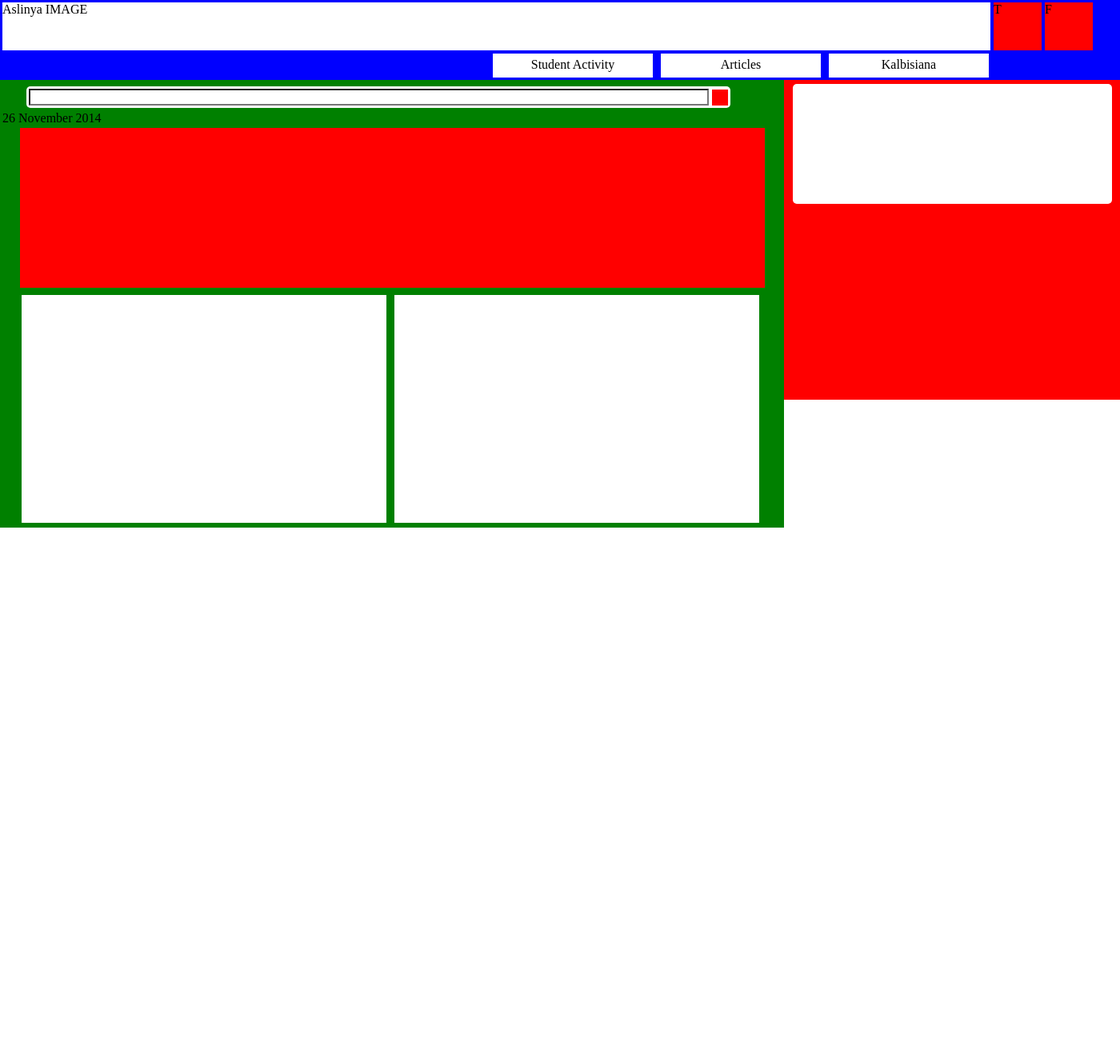
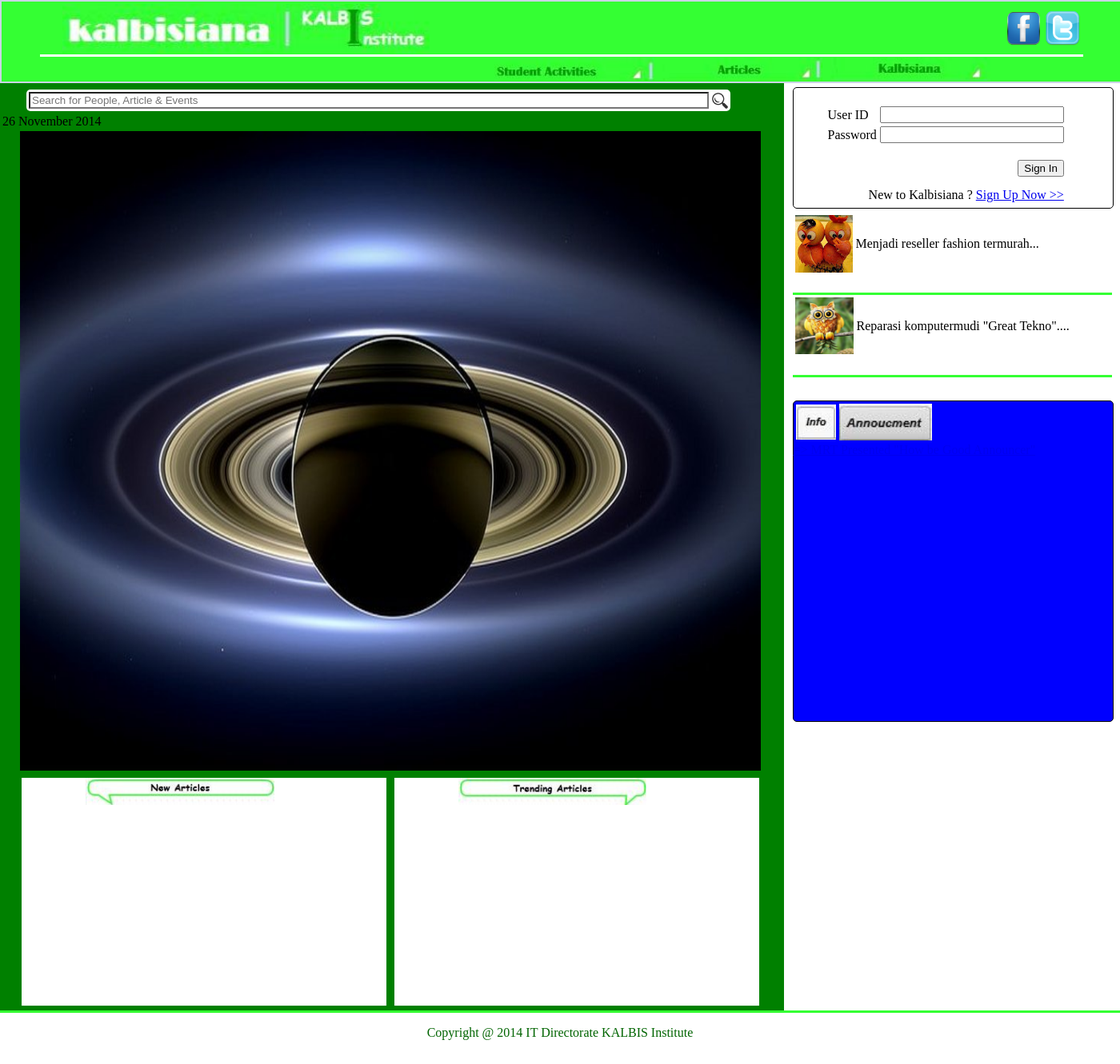
Before and after one commit to lisamelyani/Kalbisiana, a PHP site: page / in a window 1400 px wide. Shown: the whole page at 80% size. Before the commit the page ends 660 px from the top, so only its background shows below. Run offline with PHP 8.4, Linux system fonts and the light colour scheme.

Commit message:
progress 1

```diff
--- a/Css/Style.css
+++ b/Css/Style.css
@@ -3,9 +3,10 @@ body{
 }
 
 #outer_header{
-	background:blue;
+	background:#34ff33;
 	width:100%;
 	height:100px;
+	border: 2px solid #c9d5e3;
 }
 
 #outer_content{
@@ -15,15 +16,12 @@ body{
 }
 
 #logo{
-	background:white;
-	width:1235px;
+	width:1200px;
 	height:60px;
 }
 
-.twitter_fb{
-	background:red;
-	width:60px;
-	height:60px;
+#TabelHeader{
+	border-bottom: 3px solid white;
 }
 
 #header_menu{
@@ -31,9 +29,12 @@ body{
 	margin-left:600px;
 }
 
+#ImageLogo{
+	margin-left: 25px;
+}
+
 .outer_menu_list{
 	float:left;
-	background:white;
 	width:200px;
 	height:30px;
 	text-align:center;
@@ -52,7 +53,6 @@ body{
 
 #outer_kanan{
 	width:30%;
-	background:red;
 	height:400px;
 }
 
@@ -77,13 +77,11 @@ body{
 
 #icon_search{
 	width:30%;
-	background:yellow;
 }
 
 #iconnya{
 	width:20px;
 	height:20px;
-	background:red;
 }
 
 #form_login{
@@ -92,12 +90,34 @@ body{
 	height:150px;
 	border-radius:5px;
 	margin:5px 0 0 2.5%;
+	border:1px solid #000;
+}
+
+#content_right{
+	width:95%;
+	background:white;
+	height:230px;
+	border-radius:5px;
+	margin:5px 0 0 2.5%;
+}
+
+.line1{
+	border-top: 3px solid #34ff33;
+	border-bottom: 3px solid #34ff33;
+	height:100px;
+}
+
+
+.line{
+	height:100px;
+}
+
+#line2{
+	height: 71px;
+	width: 73px;
 }
 
 #slide_images{
-	width:95%;
-	height:200px;
-	background:red;
 	margin-left:2.5%;
 }
 
@@ -114,3 +134,69 @@ body{
 	height:95%;
 	margin: 1% 0 0 1%;
 }
+
+#artikel{
+	float:left;
+	margin-left: 80px;
+	height:12%;
+}
+
+#artikel1{
+	float:left;
+	margin-left: 80px;
+	height:50%;
+}
+
+#insert_login{
+	float: left;
+	margin-left: 30px;
+}
+
+#btn_login{
+	float: right;
+	margin-right: 30px ;
+	width: 120px;
+	height: 20%;
+}
+
+
+#sign_up{
+	float: left;
+	margin-left: 30px;
+
+}
+
+.LoginInput{
+	width:230px;
+}
+#footer{
+	clear: both;
+	height: 2em;
+	margin: 0;
+	padding: 1em;
+	text-align: center;
+	border-top: 3px solid #34ff33;
+	color: #006400;
+}
+
+#insert_login table{
+	margin-top: 20px;
+	margin-left: 10px;
+}
+
+#TombolSignIn{
+	height: 40px;
+}
+
+#SignUp{
+	height: 30px;
+}
+
+#info{
+	width:95%;
+	background:blue;
+	height:400px;
+	border-radius:5px;
+	margin:5px 0 0 2.5%;
+	border:1px solid #000;
+}
--- /dev/null
+++ b/footer.php
@@ -0,0 +1,4 @@
+<!--footer-->
+		<div id="footer">Copyright @ 2014 IT Directorate KALBIS Institute</div>
+	</body>
+<html>
--- /dev/null
+++ b/header.php
@@ -0,0 +1,50 @@
+<!-- Header --->
+		<div id="outer_header">
+			<!-- Logo -->
+			<center>
+				<table id="TabelHeader">
+					<tr>
+						<td>
+							<div id="logo">
+								<img id="ImageLogo" src="css/images/logo.jpg" height="62px">
+							</div>
+						</td>
+						<td>
+							<a href="https://www.facebook.com/"><img src="css/images/fb.png" width="45px"></a>
+						</td>
+						<td>
+							<a href="https://www.twitter.com/"><img src="css/images/twitter.png" width="45px"></a>
+						</td>
+					</tr>
+				</table>
+			</center>
+			<!-- Menu -->
+			<table>
+				<tr>
+					<td>
+						<div id="outer_menu">
+							<table>
+								<tr>
+									<td>
+										<div id="header_menu">
+											<div class="outer_menu_list">
+												<a href ="#"><img src="css/images/student_menu.jpg" width="100%"></a>
+												<!--<p class="menu_list">Student Activity</p>-->
+											</div>
+											<div class="outer_menu_list">
+												<a href ="#"><img src="css/images/artikel_menu.jpg" width="100%"></a>
+												<!--<p class="menu_list">Articles</p>-->
+											</div>
+											<div class="outer_menu_list">
+												<a href ="#"><img src="css/images/kalbisiana_menu.jpg" width="100%"></a>
+												<!--<p class="menu_list">Kalbisiana</p>-->
+											</div>
+										</div>
+									</td>
+								</tr>
+							</table>
+						</div>
+					</td>
+				</tr>
+			</table>
+		</div>
--- a/index.php
+++ b/index.php
@@ -3,55 +3,7 @@
 		<link type="text/css" rel="stylesheet" href="Css/Style.css" />
 	</head>
 	<body>
-		<!-- Header --->
-		<div id="outer_header">
-			<!-- Logo -->
-			<table>
-				<tr>
-					<td>
-						<div id="logo">
-							Aslinya IMAGE <!-- Icon Kalbisiana -->
-						</div>
-					</td>
-					<td>
-						<div class="twitter_fb">
-							T <!-- Icon Twitter -->
-						</div>
-					</td>
-					<td>
-						<div class="twitter_fb">
-							F <!-- Icon Facebook -->
-						</div>
-					</td>
-				</tr>
-			</table>
-			<!-- Menu -->
-			<table>
-				<tr>
-					<td>
-						<div id="outer_menu">
-							<table>
-								<tr>
-									<td>
-										<div id="header_menu">
-											<div class="outer_menu_list">
-												<p class="menu_list">Student Activity</p>
-											</div>
-											<div class="outer_menu_list">
-												<p class="menu_list">Articles</p>
-											</div>
-											<div class="outer_menu_list">
-												<p class="menu_list">Kalbisiana</p>
-											</div>
-										</div>
-									</td>
-								</tr>
-							</table>
-						</div>
-					</td>
-				</tr>
-			</table>
-		</div>
+		<?php require_once("header.php"); ?>
 
 		<!-- Content -->
 		<div id="outer_content">
@@ -68,13 +20,14 @@
 										<tr>
 											<td>
 												<div id="outer_input_text_search">
-													<input type="text" id="input_text_search"/>
+													<input type="text" id="input_text_search" placeholder="Search for People, Article & Events"/>
 												</div>
 											</td>
 											<td>
 												<div id="icon_search">
 													<div id="iconnya">
 														<!-- icon search -->
+														<img src="css/images/search.png" width="100%">
 													</div>
 												</div>
 											</td>
@@ -96,6 +49,7 @@
 				<div>
 					<div id="slide_images">
 						<!-- image -->
+						<img src="css/images/test.jpg" = width="97%" height="100%">
 					</div>
 				</div>
 
@@ -103,10 +57,19 @@
 				<div>
 					<div id="outer_article">
 						<div class="main_article">
+							<div>
+								<img id ="artikel" src="css/images/new_artikel.jpg" >
+							</div>
+							<!--aartikel kanan bawah-->
+							<div id= "artikel1">
+								<div>
 
+								</div>
+							</div>
 						</div>
+
 						<div class="main_article">
-
+							<img id ="artikel" src="css/images/trending.jpg" >
 						</div>
 					</div>
 				</div>
@@ -114,9 +77,87 @@
 			<!-- kanan -->
 			<div id="outer_kanan" class="conten_kanan_kiri">
 				<div id="form_login">
-
+					<div id="insert_login" border="black">
+						<table>
+							<tr>
+								<td>
+									User ID
+								</td>
+								<td class="input" align="right">
+									<input class="LoginInput" type="text" name="user_id" value=""/>
+								</td>
+							</tr>
+							<tr>
+								<td>
+									Password
+								</td>
+								<td class="input" align="right">
+									<input class="LoginInput" type="password" name="password" value=""/>
+								</td>
+							</tr>
+							<tr id="TombolSignIn">
+								<td colspan="2" align="right" valign="bottom">
+									<input type="submit" name="submit" value="Sign In" />
+								</td>
+							</tr>
+							<tr id="SignUp">
+								<td colspan="2" align="right" valign="bottom">
+									New to Kalbisiana ? <a href="#">Sign Up Now >></a>
+								</td>
+							</tr>
+						</table>
+					</div>
+				</div>
+				<!--sebelah kanan artikel-->
+				<div id="content_right">
+					<div class="line">
+						<table>
+							<tr>
+								<td>
+									<img src="css/images/1.jpg" >
+								</td>
+								<td>
+									Menjadi reseller fashion termurah...
+								</td>
+							</tr>
+						</table>
+					</div>
+					<div class="line1">
+						<table>
+							<tr>
+								<td>
+									<img id="line2" src="css/images/2.jpg" >
+								</td>
+								<td>
+									Reparasi komputermudi "Great Tekno"....
+								</td>
+							</tr>
+						</table>
+					</div>
+				</div>
+				<div id="info">
+				<!--logo info dan annoucment-->
+					<div>
+						<table>
+							<tr>
+								<td>
+									<div>
+										<img src="css/images/info.jpg" width="50px" >
+									</div>
+								</td>
+								<td>
+									<div>
+										<img src="css/images/annoucment.jpg" width="116px" >
+									</div>
+								</td>
+							</tr>
+						</table>
+					</div>
+				<!--info dan annoucment-->
+				<div>
+					<a href="#">=> MRT Presented "How be Good Announcer"</a>
+				</div>
 				</div>
 			</div>
 		</div>
-	</body>
-<html>
+<?php require_once("footer.php"); ?>
```
Also changed, not shown: Css/images/1.jpg (added), Css/images/2.jpg (added), Css/images/annoucment.jpg (added), Css/images/artikel_menu.jpg (added), Css/images/fb.png (added), Css/images/foto1.jpg (added), Css/images/info.jpg (added), Css/images/kalbisiana_menu.jpg (added), Css/images/logo.jpg (added), Css/images/new_artikel.jpg (added), Css/images/search.png (added), Css/images/student_menu.jpg (added), Css/images/test.jpg (added), Css/images/trending.jpg (added), 1 more files.
